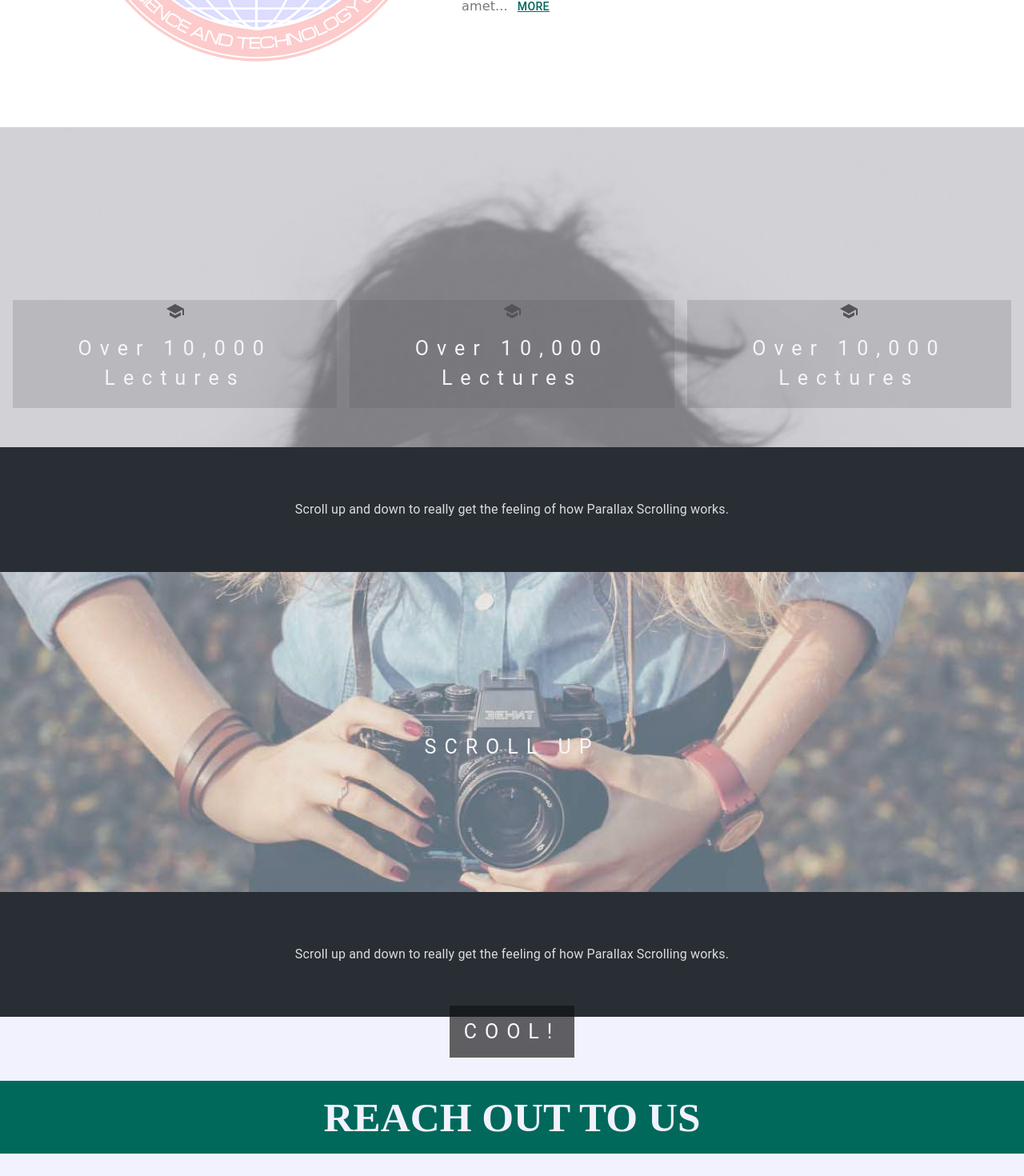
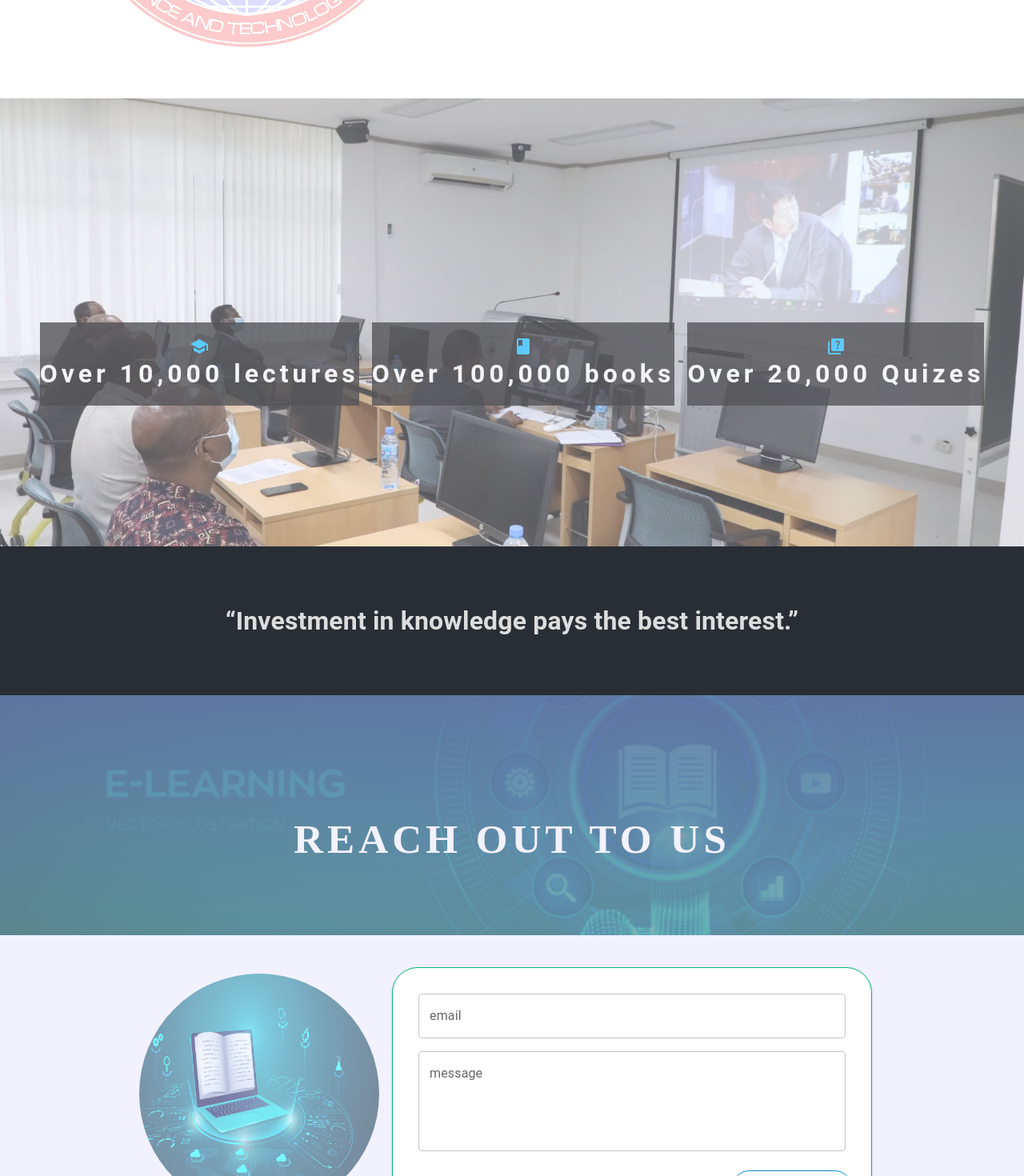
Before and after one commit to brannatech/ASTU---LMS, a React (Create React App) app: page / in a window 1280 px wide. Shown: the part 2640-4110 px from the top of the page at 80% size. Built offline with nearby package versions, Linux system fonts and the light colour scheme.

Commit message:
modified parallax of about page

```diff
--- a/src/App.css
+++ b/src/App.css
@@ -21,7 +21,9 @@ body {
     font-weight: 600;
     outline: #02e2ff solid 1px; }
 
-.bgimg-1, .bgimg-2, .bgimg-3 {
+.box1,
+.box2,
+.box3 {
   position: relative;
   opacity: 0.65;
   background-attachment: fixed;
@@ -29,17 +31,17 @@ body {
   background-repeat: no-repeat;
   background-size: cover; }
 
-.bgimg-1 {
-  background-image: url("/public/img_parallax.jpg");
+.box1 {
+  background-image: url("/public/images/eelearning.png");
   min-height: 100%; }
 
-.bgimg-2 {
-  background-image: url("/public/img_parallax2.jpg");
-  min-height: 400px; }
+.box2 {
+  background-image: url("/public/images/astu3.jpg");
+  min-height: 560px; }
 
-.bgimg-3 {
-  background-image: url("/public/img_parallax3.jpg");
-  min-height: 400px; }
+.box3 {
+  background-image: linear-gradient(rgba(18, 54, 113, 0.9), rgba(17, 99, 93, 0.7)), url("/public/images/eelearning.png");
+  min-height: 300px; }
 
 .caption {
   position: absolute;
@@ -47,19 +49,13 @@ body {
   top: 50%;
   width: 100%;
   text-align: center;
-  color: #000; }
+  color: #000;
+  letter-spacing: 10px; }
 
 .caption span.border {
   background-color: #111;
   color: #fff;
   padding: 18px;
-  font-size: 25px;
-  letter-spacing: 10px; }
-
-h3 {
-  letter-spacing: 5px;
-  text-transform: uppercase;
-  font: 20px "Lato", sans-serif;
-  color: #111; }
+  font-size: 25px; }
 
 /* Turn off parallax scrolling for tablets and phones */
--- a/src/pages/AboutPage.jsx
+++ b/src/pages/AboutPage.jsx
@@ -1,16 +1,20 @@
-import { School } from "@mui/icons-material";
+import { Book, Quiz, School } from "@mui/icons-material";
 import { Box, Button, Icon, Typography } from "@mui/material";
 import { alpha } from "@mui/material/styles";
 import React from "react";
 import LogoBox from "../components/LogoBox";
 
 const AboutPage = () => {
-  const items = ["", "", ""];
+  const items = [
+    [<School />, "Over 10,000 lectures"],
+    [<Book />, "Over 100,000 books"],
+    [<Quiz />, "Over 20,000 Quizes"],
+  ];
   return (
     <Box component="div">
-      <Box className="bgimg-1">
+      <Box className="box1">
         <Box className="caption">
-          <span className="border">ABOUT US</span>
+          <span className="border .about-title">ABOUT US</span>
         </Box>
       </Box>
 
@@ -19,7 +23,7 @@ const AboutPage = () => {
           color: "#777",
           backgroundColor: "white",
           textAlign: "center",
-          padding: "50px 80px",
+          padding: "32px 16px",
         }}
       >
         <Box
@@ -79,30 +83,36 @@ const AboutPage = () => {
         </Box>
       </Box>
 
-      <Box className="bgimg-2">
+      <Box className="box2">
         <Box className="caption">
-          <Box p={2} gap={2} justifyContent={"center"} display={{lg:"flex"}}>
+          <Box
+            gap={2}
+            justifyContent={"center"}
+            display={{ md: "block", lg: "flex" }}
+          >
             {items.map((item) => (
               <Box
-                bgcolor={alpha("#000", 0.2)}
+                mb={1}
+                py={2}
+                bgcolor={alpha("#000", 0.8)}
                 display={"flex"}
+                color={"white"}
                 flexDirection={"column"}
                 justifyContent={"center"}
                 alignItems={"center"}
               >
-                <Icon>
-                  <School />
-                </Icon>
-                <span
-                  className="border"
-                  style={{
+                <Icon color="info">{item[0]}</Icon>
+                <Typography
+                  sx={{
                     backgroundColor: "transparent",
-                    fontSize: "25px",
+                    fontSize: {sm:"16px",lg:"32px"},
+                    fontWeight:"700",
                     color: "#f7f7f7",
+                    letterSpacing: { sm: "3px", md: "5px" },
                   }}
                 >
-                  Over 10,000 Lectures
-                </span>
+                  {item[1]}
+                </Typography>
               </Box>
             ))}
           </Box>
@@ -115,50 +125,27 @@ const AboutPage = () => {
             color: "#ddd",
             backgroundColor: "#282E34",
             textAlign: "center",
-            padding: "50px 80px",
+            padding: "48px 16px",
           }}
         >
-          <p>
-            Scroll up and down to really get the feeling of how Parallax
-            Scrolling works.
-          </p>
+          <h1>&ldquo;Investment in knowledge pays the best interest.&rdquo;</h1>
         </Box>
       </Box>
 
-      <Box className="bgimg-3">
+      <Box className="box3">
         <Box className="caption">
-          <span
-            className="border"
-            style={{
-              backgroundColor: "transparent",
-              fontSize: "25px",
-              color: "#f7f7f7",
-            }}
+          <Typography
+            color={"#f2f2ff"}
+            variant="h3"
+            component="h1"
+            fontSize={"4vw"}
+            letterSpacing={5}
+            fontWeight={"800"}
+            textTransform={"uppercase"}
+            fontFamily="Nova Flat"
           >
-            SCROLL UP
-          </span>
-        </Box>
-      </Box>
-
-      <Box style={{ position: "relative" }}>
-        <Box
-          style={{
-            color: "#ddd",
-            backgroundColor: "#282E34",
-            textAlign: "center",
-            padding: "50px 80px",
-          }}
-        >
-          <p>
-            Scroll up and down to really get the feeling of how Parallax
-            Scrolling works.
-          </p>
-        </Box>
-      </Box>
-
-      <Box className="bgimg-1">
-        <Box className="caption">
-          <span className="border">COOL!</span>
+            Reach out to us
+          </Typography>
         </Box>
       </Box>
     </Box>
--- a/src/pages/ContactUs.jsx
+++ b/src/pages/ContactUs.jsx
@@ -6,14 +6,13 @@ import {
   CardContent,
   Stack,
   TextField,
-  Typography,
 } from "@mui/material";
 import React from "react";
 import LogoBox from "../components/LogoBox";
 const ContactUs = ({ theme }) => {
   return (
     <Box
-      py={10}
+      pb={10}
       className="contact-page"
       display={"flex"}
       flexDirection="column"
@@ -24,11 +23,6 @@ const ContactUs = ({ theme }) => {
         marginBottom: "0 !important",
       }}
     >
-      <Box textAlign={"center"} p={2} width={"100%"} bgcolor="#00695c" >
-        <Typography color={"#f2f2ff"} variant="h3" component="h1" fontSize={"4vw"} fontWeight={"900"} textTransform={"uppercase"} fontFamily="Nova Flat">
-          Reach out to us
-        </Typography>
-      </Box>
       <Box p={5} display="flex" alignItems={"center"} flexDirection={"row"}>
         <LogoBox>
           <Box>
--- a/src/sass/main.scss
+++ b/src/sass/main.scss
@@ -1,35 +1,41 @@
 $color-primary : #151c1f;
-$color-secondary:#263c46;
+$color-secondary: #263c46;
 
-$color-shine:#02e2ff;
+$color-shine: #02e2ff;
 $color-dark: #050a1f;
 
 *,
-html{
+html {
   scroll-behavior: smooth;
   box-sizing: border-box;
 }
-body{
+
+body {
   padding: 0;
   margin: 0;
   overflow-x: hidden;
 }
-.navbar{
+
+.navbar {
   color: $color-dark;
-   background-image: linear-gradient(to right bottom,#ebfeff,white);
+  background-image: linear-gradient(to right bottom, #ebfeff, white);
   box-shadow: 0 0 2px 1px #777;
 }
-.navbar-btn{
+
+.navbar-btn {
   color: $color-dark;
   transition: all .4s cubic-bezier(0.075, 0.82, 0.165, 1);
-     &:hover{
+
+  &:hover {
     color: $color-shine;
     font-weight: 600;
     outline: $color-shine solid 1px;
   }
 }
 
-.bgimg-1, .bgimg-2, .bgimg-3 {
+.box1,
+.box2,
+.box3 {
   position: relative;
   opacity: 0.65;
   background-attachment: fixed;
@@ -38,19 +44,20 @@ body{
   background-size: cover;
 
 }
- .bgimg-1 {
-   background-image: url("/public/img_parallax.jpg");
+
+.box1 {
+  background-image: url("/public/images/eelearning.png");
   min-height: 100%;
 }
 
- .bgimg-2 {
-   background-image: url("/public/img_parallax2.jpg");
-   min-height: 400px;
+.box2 {
+  background-image: url("/public/images/astu3.jpg");
+  min-height: 560px;
 }
 
- .bgimg-3 {
-   background-image: url("/public/img_parallax3.jpg");
-   min-height: 400px;
+.box3 {
+  background-image: linear-gradient(rgba(#123671, 0.9), rgba(#11635d, 0.7)), url("/public/images/eelearning.png");
+  min-height: 300px;
 }
 
 .caption {
@@ -60,22 +67,18 @@ body{
   width: 100%;
   text-align: center;
   color: #000;
+  letter-spacing: 10px;
 }
+
 
 .caption span.border {
   background-color: #111;
   color: #fff;
   padding: 18px;
   font-size: 25px;
-   letter-spacing: 10px;
 }
 
- h3 {
-   letter-spacing: 5px;
-   text-transform: uppercase;
-   font: 20px "Lato", sans-serif;
-   color: #111;
- }
+
 
 /* Turn off parallax scrolling for tablets and phones */
 //  @media only screen and (max-device-width: 1024px) {
```
Lines whose indentation alone changed are shown as unchanged.
